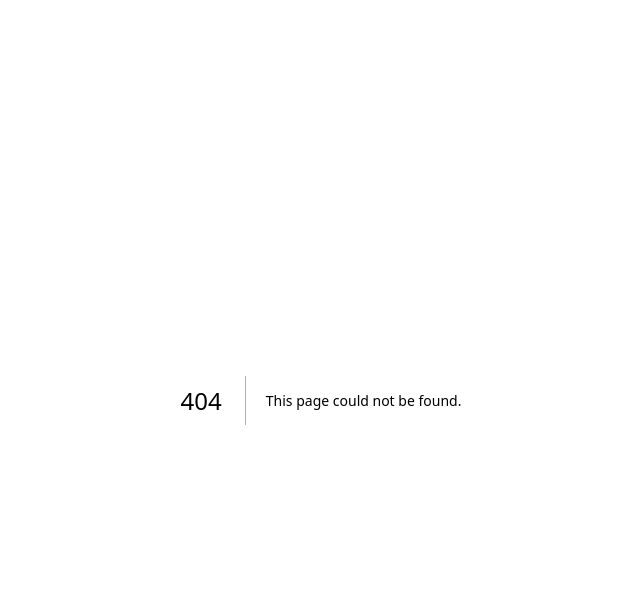
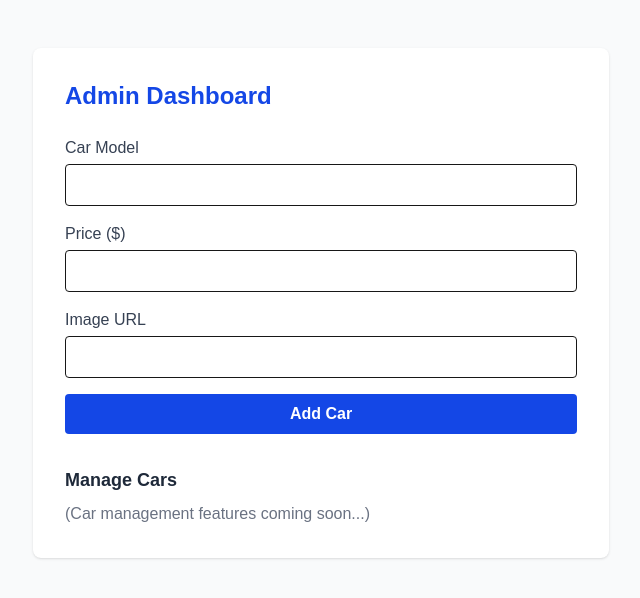
Before and after one commit to BemnetKassa/buy-any-car, a Next.js app in the folder frontend/: page /admin in a window 1280 px wide. Before the commit this address had no page. Shown: the top 598 px of the page, without its empty margins (319-959 px from the left). Built offline with nearby package versions, Linux system fonts and the light colour scheme.

Commit message:
Create page.tsx

```diff
--- /dev/null
+++ b/frontend/app/admin/page.tsx
@@ -0,0 +1,64 @@
+
+import { useState } from "react";
+
+export default function AdminPage() {
+	// Placeholder state for form fields
+	const [model, setModel] = useState("");
+	const [price, setPrice] = useState("");
+	const [image, setImage] = useState("");
+
+	// Placeholder submit handler
+	const handleSubmit = (e: React.FormEvent) => {
+		e.preventDefault();
+		// Here you would send data to backend
+		alert(`Car added: ${model} - $${price}`);
+		setModel("");
+		setPrice("");
+		setImage("");
+	};
+
+	return (
+		<div className="min-h-screen bg-gray-50 dark:bg-gray-900 py-12 px-4">
+			<div className="max-w-xl mx-auto bg-white dark:bg-gray-800 rounded-lg shadow p-8">
+				<h1 className="text-2xl font-bold mb-6 text-blue-700 dark:text-blue-300">Admin Dashboard</h1>
+				<form onSubmit={handleSubmit} className="space-y-4 mb-8">
+					<div>
+						<label className="block text-gray-700 dark:text-gray-200 mb-1">Car Model</label>
+						<input
+							type="text"
+							value={model}
+							onChange={e => setModel(e.target.value)}
+							className="w-full px-3 py-2 border rounded focus:outline-none focus:ring focus:border-blue-400 dark:bg-gray-700 dark:text-white"
+							required
+						/>
+					</div>
+					<div>
+						<label className="block text-gray-700 dark:text-gray-200 mb-1">Price ($)</label>
+						<input
+							type="number"
+							value={price}
+							onChange={e => setPrice(e.target.value)}
+							className="w-full px-3 py-2 border rounded focus:outline-none focus:ring focus:border-blue-400 dark:bg-gray-700 dark:text-white"
+							required
+						/>
+					</div>
+					<div>
+						<label className="block text-gray-700 dark:text-gray-200 mb-1">Image URL</label>
+						<input
+							type="url"
+							value={image}
+							onChange={e => setImage(e.target.value)}
+							className="w-full px-3 py-2 border rounded focus:outline-none focus:ring focus:border-blue-400 dark:bg-gray-700 dark:text-white"
+							required
+						/>
+					</div>
+					<button type="submit" className="w-full py-2 px-4 bg-blue-700 text-white rounded hover:bg-blue-800 transition font-semibold">Add Car</button>
+				</form>
+				<div>
+					<h2 className="text-lg font-semibold mb-2 text-gray-800 dark:text-gray-100">Manage Cars</h2>
+					<p className="text-gray-500 dark:text-gray-400">(Car management features coming soon...)</p>
+				</div>
+			</div>
+		</div>
+	);
+}
```
